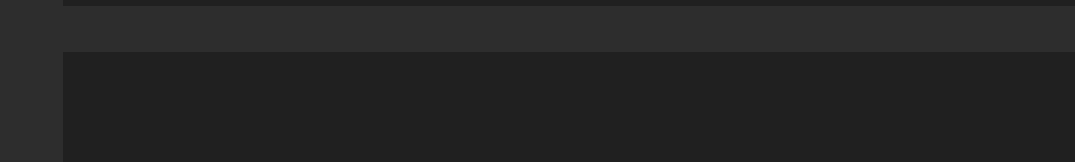
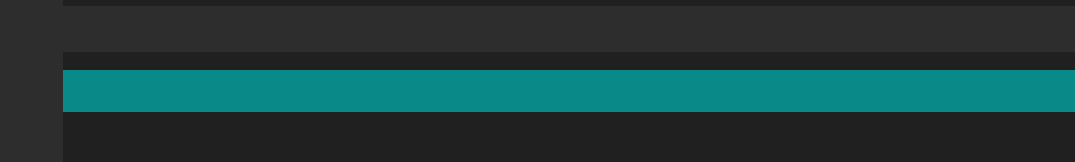
Before and after one commit to mineihadar/emoji-app, a React (Create React App) app: page / in a window 1280 px wide. Shown: the part 330-492 px from the top of the page, without its empty margins (205-1280 px from the left). Built offline with nearby package versions, Linux system fonts and the light colour scheme.

Commit message:
scroll with markers

```diff
--- a/src/EmojiTable.js
+++ b/src/EmojiTable.js
@@ -1,4 +1,4 @@
-import React, { useState, useEffect } from "react";
+import React, { useState, useEffect, useRef } from "react";
 import Sketch from "react-p5";
 import tableData from "./weeks_with_emojis.csv";
 import emojiCountsData from "./emoji_counts.json";
@@ -18,18 +18,19 @@ const EmojiTable = ({ weeks }) => {
   // State to track canvas size
   const [canvasSize, setCanvasSize] = useState({
     width: window.innerWidth,
-    height:
-      (window.innerHeight / 2 - EMOJI_SIZE) * 2 + NUM_WEEKS * EMOJI_SIZE * 2, // fix this to fit all screen sizes
+    height: (window.innerHeight / 2 - EMOJI_SIZE) * 2 + NUM_WEEKS * EMOJI_SIZE * 2,
   });
 
   const [allEmojis, setAllEmojis] = useState([]);
 
+  const canvasRef = useRef(); // Ref for the canvas
+  const markerRef = useRef(); // Ref for the canvas marker
+
   let emojiSpacing, weekSpacing, emojiStartY, emojiEnd;
-  let first = true;
 
   // Function to calculate dimensions based on canvas size
   const calculateDimensions = () => {
-    emojiSpacing = canvasSize.width * 0.023; // Example calculation based on canvas size
+    emojiSpacing = canvasSize.width * 0.023;
     weekSpacing = EMOJI_SIZE * 2;
     emojiStartY = window.innerHeight / 2 - EMOJI_SIZE * 3.4;
     emojiEnd = canvasSize.height * 0.9;
@@ -110,12 +111,8 @@ const EmojiTable = ({ weeks }) => {
 
   const calculateNewEmojiPosition = (p5) => {
     for (const emoji of allEmojis) {
-      //console.log(`${emoji.r}`);
       let x = emoji.column * weekSpacing + emojiStartY;
-      let y = window.innerWidth / 3 + emoji.row * emojiSpacing; // Stack emojis horizontally
-      //let color = p5.color(255, 255, 255);
-      console.log(emoji.c);
-
+      let y = window.innerWidth / 3 + emoji.row * emojiSpacing;
       emoji.updateCurCoords(new EmojiCoords(y, x));
     }
   };
@@ -136,54 +133,69 @@ const EmojiTable = ({ weeks }) => {
     for (let i = 0; i < allEmojis.length; i++) {
       let emoji = allEmojis[i];
       emoji.drawThisEmoji(p5);
-
-      // // Move the point towards point B
-      // let deltaX = emoji.next_coords.x - emoji.cur_coords.x;
-      // let deltaY = emoji.next_coords.y - emoji.cur_coords.y;
-      // emoji.cur_coords.x += deltaX * emoji.speed;
-      // emoji.cur_coords.y += deltaY * emoji.speed;
     }
   };
-
-  function initEmojis(p5) {
-    if (table.getRowCount() > 0) {
-      for (let r = 0; r < table.getRowCount(); r++) {
-        let row = table.getRow(r);
-        for (let c = 0; c < table.getColumnCount(); c++) {
-          let value = row.getString(c);
-          p5.text(value, 0, 0);
-        }
-      }
-    } else {
-      p5.text("No data found", 50, 50);
-    }
-  }
 
   const draw = (p5) => {
     p5.background(bgColor);
     drawEmojis(p5);
-    // showEmojiDetails(p5);
   };
 
   const windowResized = (p5) => {
     calculateDimensions();
     p5.resizeCanvas(window.innerWidth, window.innerHeight * 5);
     calculateNewEmojiPosition(p5);
-    // setCanvasSize({
-    //   width: window.innerWidth,
-    //   height: window.innerHeight,
-    // });
-    //calculateEmojiPosition();
   };
 
+  useEffect(() => {
+    const checkIntersection = () => {
+      const viewportCenter = {
+        x: window.innerWidth / 2,
+        y: window.innerHeight / 2,
+      };
+
+      if (markerRef.current) {
+        const markerRect = markerRef.current.getBoundingClientRect();
+
+        const isIntersecting = (
+            markerRect.top <= viewportCenter.y &&
+            markerRect.bottom >= viewportCenter.y &&
+            markerRect.left <= viewportCenter.x &&
+            markerRect.right >= viewportCenter.x
+        );
+
+        if (isIntersecting) {
+          console.log("Marker intersecting with center");
+          // Perform your action here
+        }
+      }
+    };
+
+    const intervalId = setInterval(checkIntersection, 100); // Check every 100ms
+
+    return () => clearInterval(intervalId);
+  }, []);
+
   return (
-    <div className='canvas-container'>
+      <div className="canvas-container" ref={canvasRef} style={{ position: 'relative' }}>
         <Sketch
             setup={setup}
             draw={draw}
             preload={preload}
             windowResized={windowResized}
         />
+        {/* Marker element within the canvas */}
+        <div
+            ref={markerRef}
+            style={{
+              position: "absolute",
+              top: "50%", // Adjust position as needed
+              left: "0px", // Adjust position as needed
+              width: "100vw",
+              height: "42px",
+              backgroundColor: "aqua",
+            }}
+        ></div>
       </div>
   );
 };
```
Lines whose indentation alone changed are shown as unchanged.
